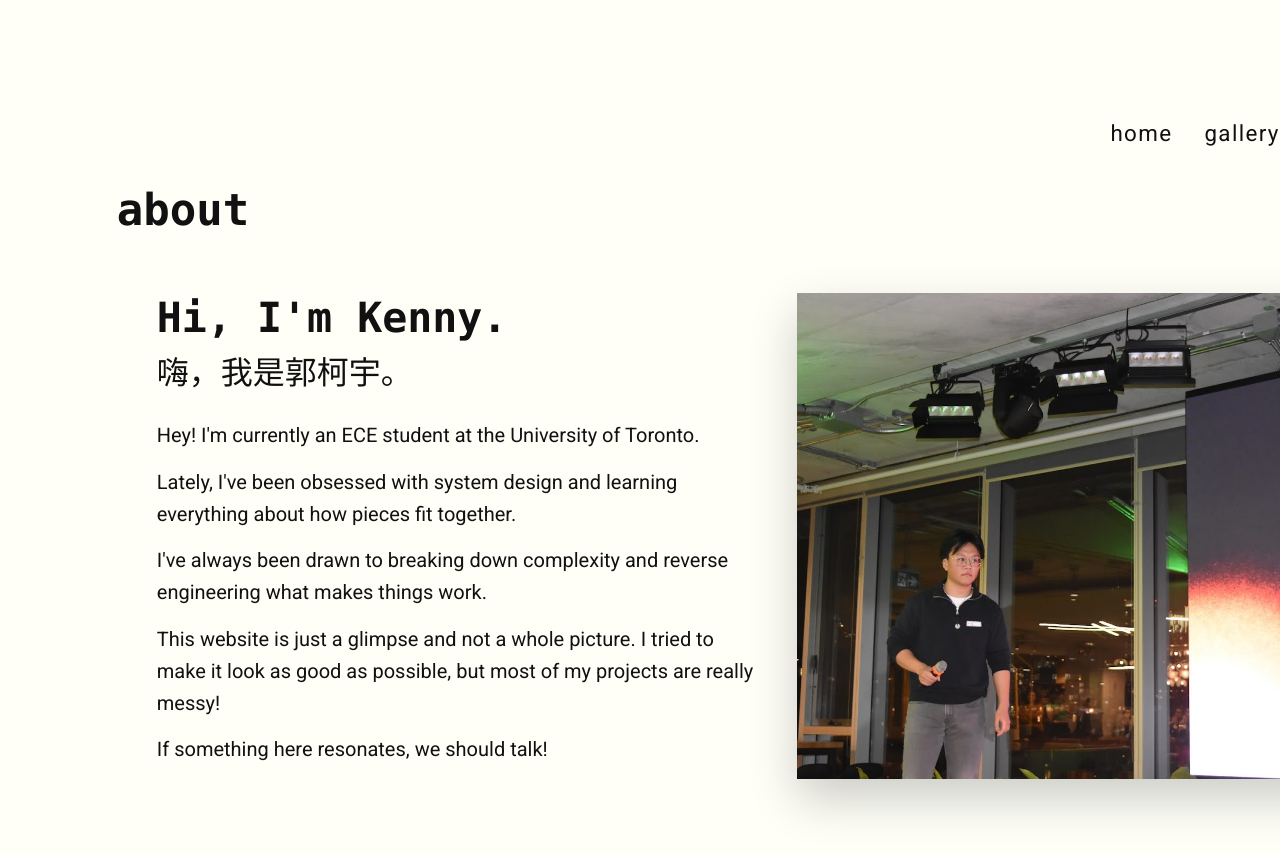
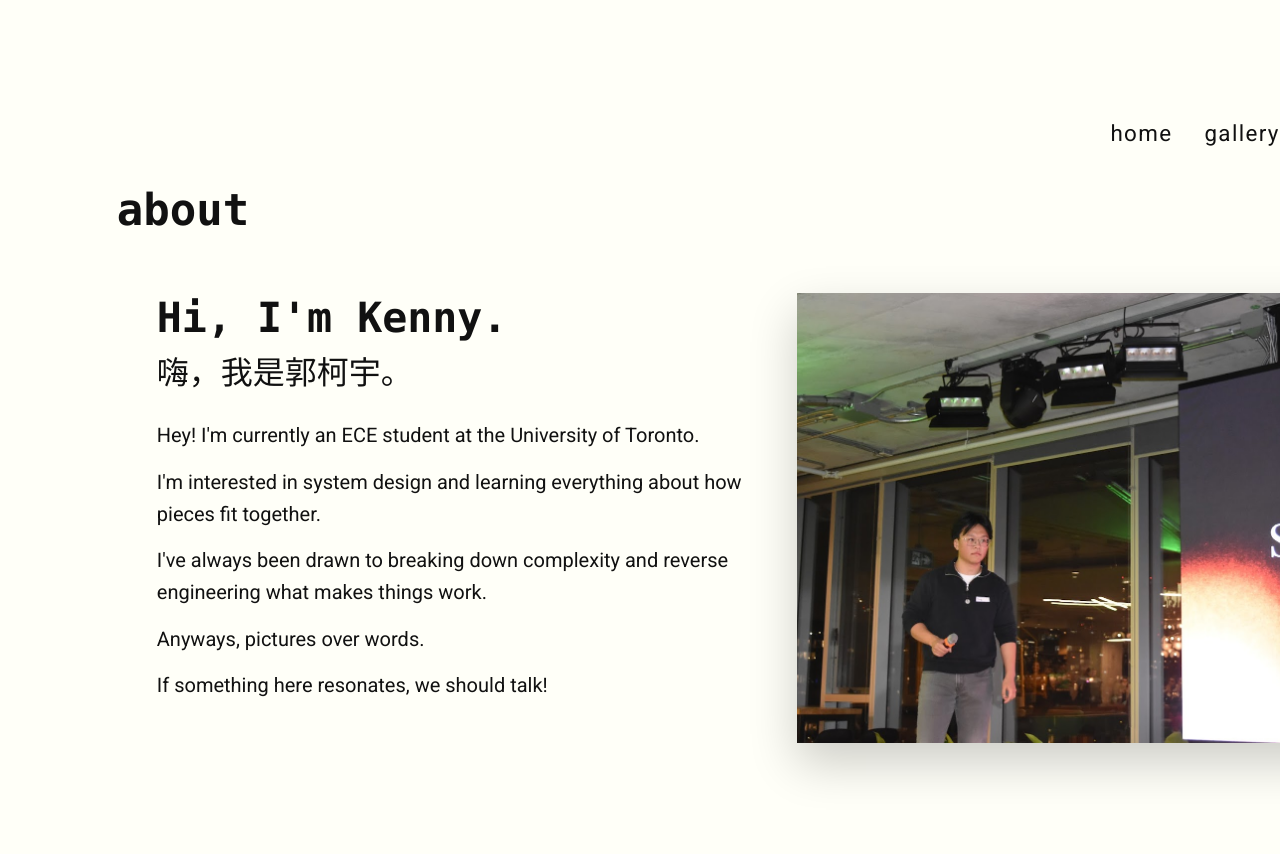
Before and after one commit to kennykguo/kennykguo.github.io, a Jekyll site: the page built from docs/index.html, in a window 1280 px wide and 900 px high. Shown: the top 854 px of the window. Built offline with Jekyll 4.4.1, drawn with Linux system fonts in a browser that asks for light colours.

Commit message:
top paragraph update

```diff
--- a/docs/index.html
+++ b/docs/index.html
@@ -9,10 +9,9 @@ title: about
       <p class="hello-zh">嗨，我是郭柯宇。</p>
       <div class="intro-copy">
         <p>Hey! I'm currently an ECE student at the University of Toronto.</p>
-        <p>Lately, I've been obsessed with system design and learning everything about how pieces fit together.</p>
+        <p>I'm interested in system design and learning everything about how pieces fit together.</p>
         <p>I've always been drawn to breaking down complexity and reverse engineering what makes things work.</p>
-        <p>This website is just a glimpse and not a whole picture. I tried to make it look as good as possible, but most
-          of my projects are really messy!</p>
+        <p>Anyways, pictures over words.</p>
         <p>If something here resonates, we should talk!</p>
       </div>
     </div>
```
